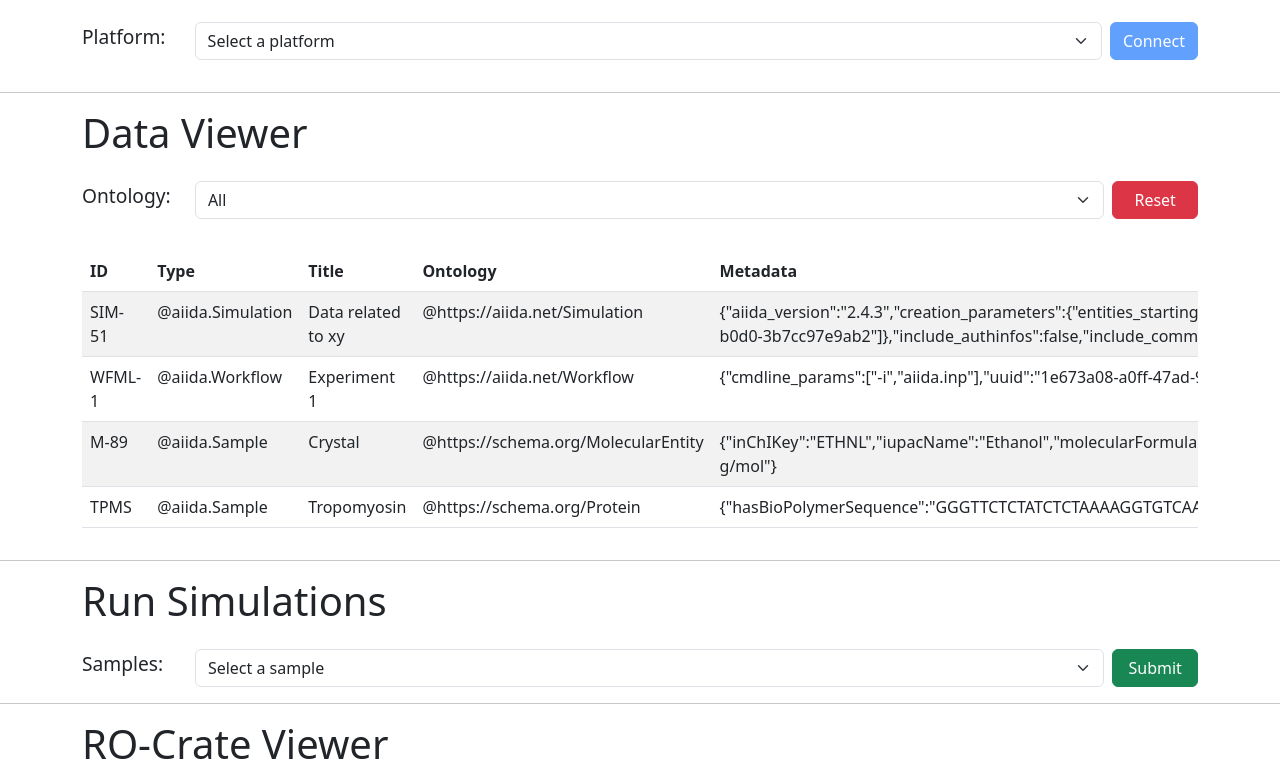
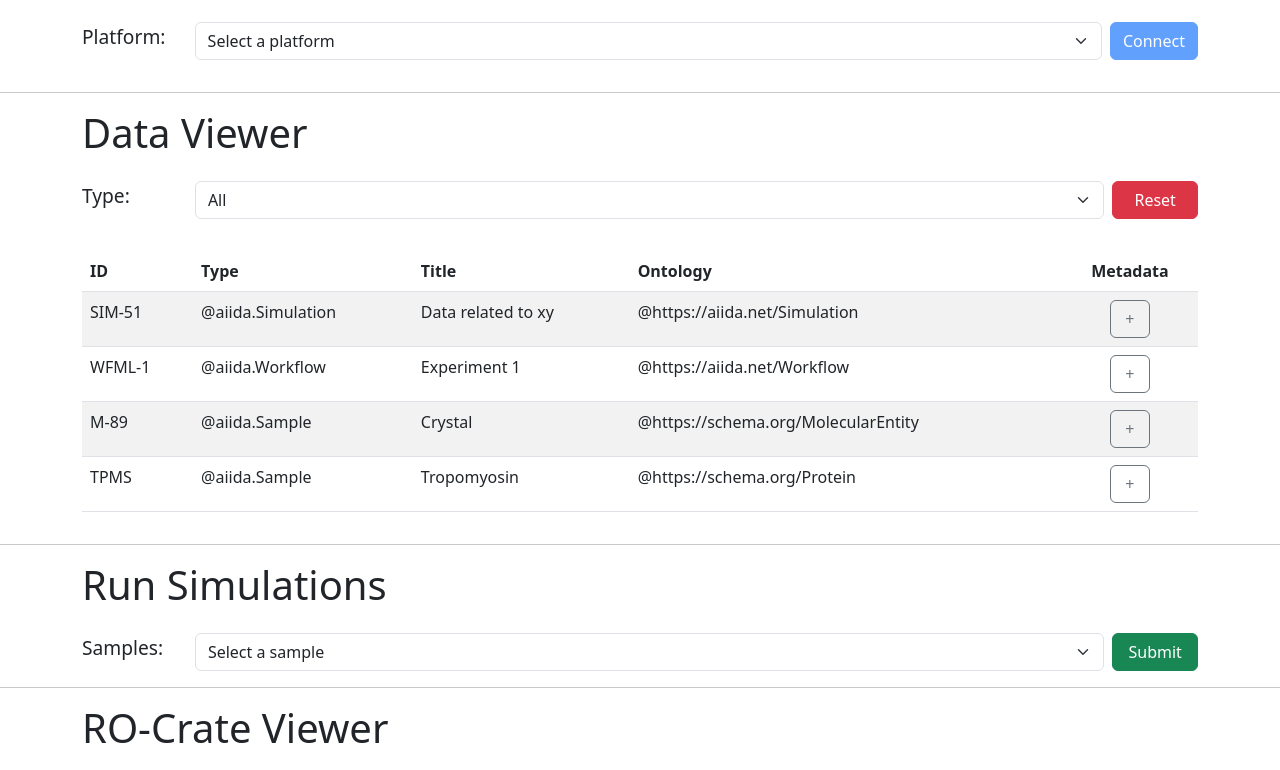
Before and after one commit to MADICES/interop-demo, a Flask app: page / in a window 1280 px wide. Shown: the part 159-929 px from the top of the page. Run offline with Flask 3, Linux system fonts and the light colour scheme; some libraries are stand-ins or nearby versions.

Commit message:
Update metadata view

```diff
--- a/aiida/app.py
+++ b/aiida/app.py
@@ -147,7 +147,7 @@ def get_all_types():
     # Create the JSON content
     response_file_path = os.path.join(temp_dir, "response.json")
     with open(response_file_path, "w") as f:
-        json.dump([item["type"] for item in AIIDA_DATA], f, indent=4)
+        json.dump([item["ontology"] for item in AIIDA_DATA], f, indent=4)
 
     # Add the JSON file to the crate
     crate.add_file(
@@ -157,6 +157,7 @@ def get_all_types():
     # Write the crate to the temporary directory
     crate_dir = os.path.join(temp_dir, "ro_crate")
     crate.write_zip(crate_dir)
+    crate.write(crate_dir)
 
     return send_file(
         "temp_uploads/ro_crate.zip", as_attachment=True, download_name="ro_crate.zip"
--- a/aiida/templates/crate-port.html
+++ b/aiida/templates/crate-port.html
@@ -27,7 +27,7 @@
         id="platformTypeSelect"
         class="form-select me-2"
       >
-        <option value="">Select a type</option>
+        <option value="">Select an ontological type</option>
       </select>
       <button
         onclick="fetchPlatformData()"
--- a/aiida/templates/data-viewer.html
+++ b/aiida/templates/data-viewer.html
@@ -3,7 +3,7 @@
   <div class="col-12">
     <h1 class="mb-4">Data Viewer</h1>
     <div class="mb-3 d-flex align-items-center">
-      <label class="form-label">Ontology:</label>
+      <label class="form-label">Type:</label>
       <select
         id="typeSelect"
         class="form-select me-2"
@@ -21,7 +21,7 @@
             <th>Type</th>
             <th>Title</th>
             <th>Ontology</th>
-            <th>Metadata</th>
+            <th class="text-center">Metadata</th>
           </tr>
         </thead>
         <tbody>
@@ -29,5 +29,8 @@
         </tbody>
       </table>
     </div>
+    <div id="metadata">
+      <pre></pre>
+    </div>
   </div>
 </div>
--- a/openbis/app.py
+++ b/openbis/app.py
@@ -132,16 +132,12 @@ def import_data():
 
 @app.route("/data/filter", methods=["GET"])
 def filter_data():
-    # format = request.args.get('format')
     filter_type = request.args.get("type")
     if not filter_type:
         return "Type parameter is required for filtering.", 400
-    if filter_type == "all":
-        return jsonify(OPENBIS_DATA)
     filtered_data = [
-        item for item in OPENBIS_DATA if item["ontology"].lower() == filter_type.lower()
+        item for item in OPENBIS_DATA if item["type"].lower() == filter_type.lower()
     ]
-
     return jsonify(filtered_data)
 
 
--- a/openbis/templates/crate-port.html
+++ b/openbis/templates/crate-port.html
@@ -27,7 +27,7 @@
         id="platformTypeSelect"
         class="form-select me-2"
       >
-        <option value="">Select a type</option>
+        <option value="">Select an ontological type</option>
       </select>
       <button
         onclick="fetchPlatformData()"
--- a/shared/assets/css/styles.css
+++ b/shared/assets/css/styles.css
@@ -1,10 +1,16 @@
 .hidden {
   display: none;
 }
+
 .form-label {
   width: 140px;
   font-size: larger;
 }
+
 .form-button {
   width: 100px;
 }
+
+.metadata-toggler {
+  width: 40px;
+}
--- a/shared/assets/js/scripts.js
+++ b/shared/assets/js/scripts.js
@@ -79,7 +79,11 @@ function fetchPlatformTypes() {
 function updateTypeSelection(data) {
   const types = new Set(data);
   const platformTypeSelect = document.getElementById("platformTypeSelect");
-  platformTypeSelect.innerHTML = '<option value="">Select a type</option>';
+  platformTypeSelect.innerHTML = "";
+  const option = document.createElement("option");
+  option.value = "";
+  option.textContent = "Select an ontological type";
+  platformTypeSelect.appendChild(option);
   types.forEach((type) => {
     const option = document.createElement("option");
     option.value = type;
@@ -206,6 +210,7 @@ function updateTable(data) {
   const tableBody = document
     .getElementById("dataTable")
     .getElementsByTagName("tbody")[0];
+  const metadata = document.getElementById("metadata").firstElementChild;
   tableBody.innerHTML = "";
   data.forEach((item) => {
     const row = tableBody.insertRow();
@@ -218,8 +223,30 @@ function updateTable(data) {
     cellType.textContent = item.type;
     cellTitle.textContent = item.title;
     cellOnt.textContent = item.ontology;
-    cellMetadata.textContent = JSON.stringify(item.metadata);
+    const button = createMetadataToggleButton(metadata, item);
+    cellMetadata.appendChild(button);
+    cellMetadata.className = "text-center";
   });
+}
+
+function createMetadataToggleButton(metadata, item) {
+  const button = document.createElement("button");
+  button.innerHTML = "+";
+  button.className = "btn btn-outline-secondary metadata-toggler";
+  button.addEventListener("click", () => {
+    if (button.innerHTML == "+") {
+      metadata.textContent = JSON.stringify(item.metadata, null, 2);
+      button.innerHTML = "-";
+      const buttons = document.getElementsByClassName("metadata-toggler");
+      Array.from(buttons).forEach((b) => {
+        if (b !== button) b.innerHTML = "+";
+      });
+    } else {
+      metadata.textContent = "";
+      button.innerHTML = "+";
+    }
+  });
+  return button;
 }
 
 function uploadROCrate() {
```
Also changed, not shown: openbis/templates/data-viewer.html (+5 -2 lines).
